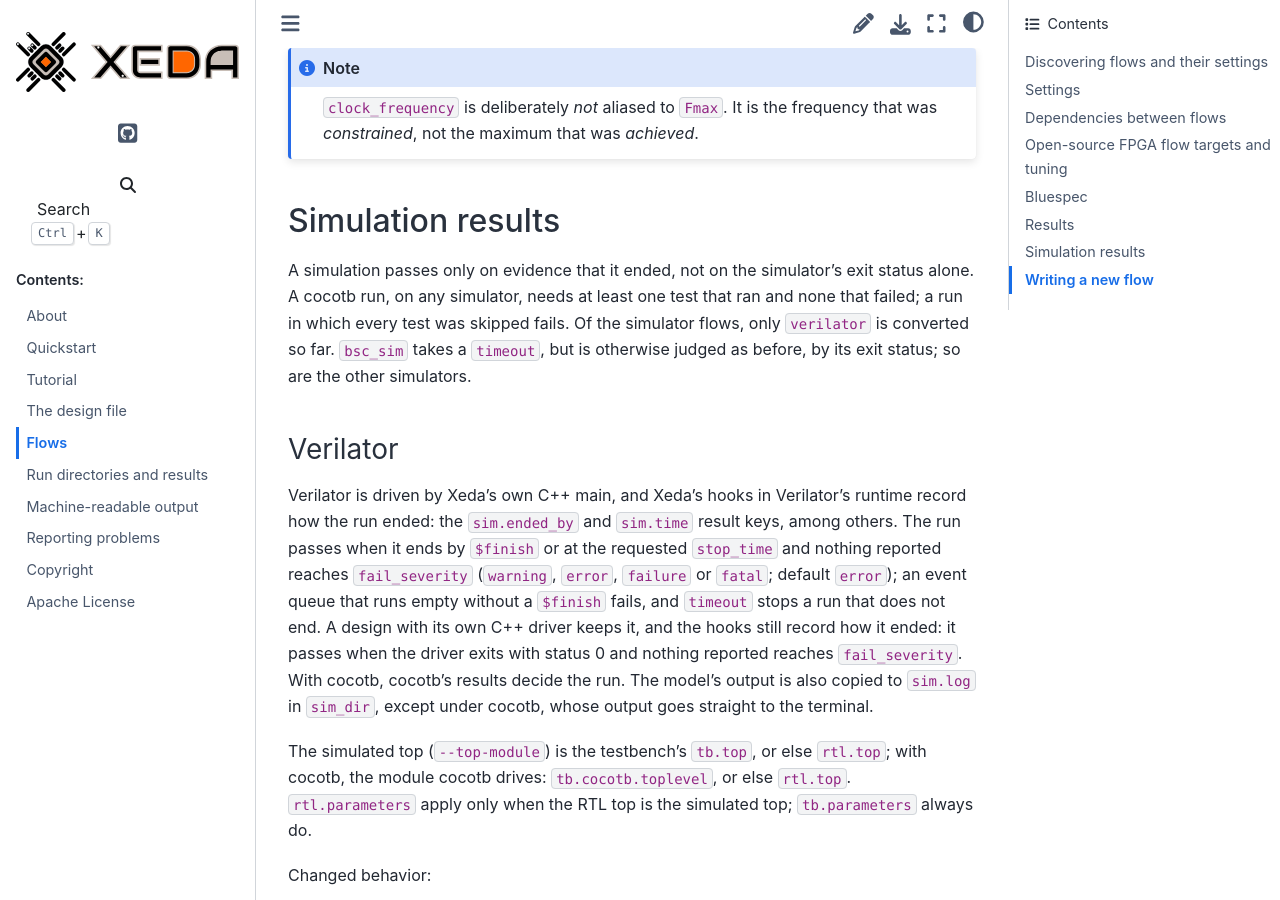
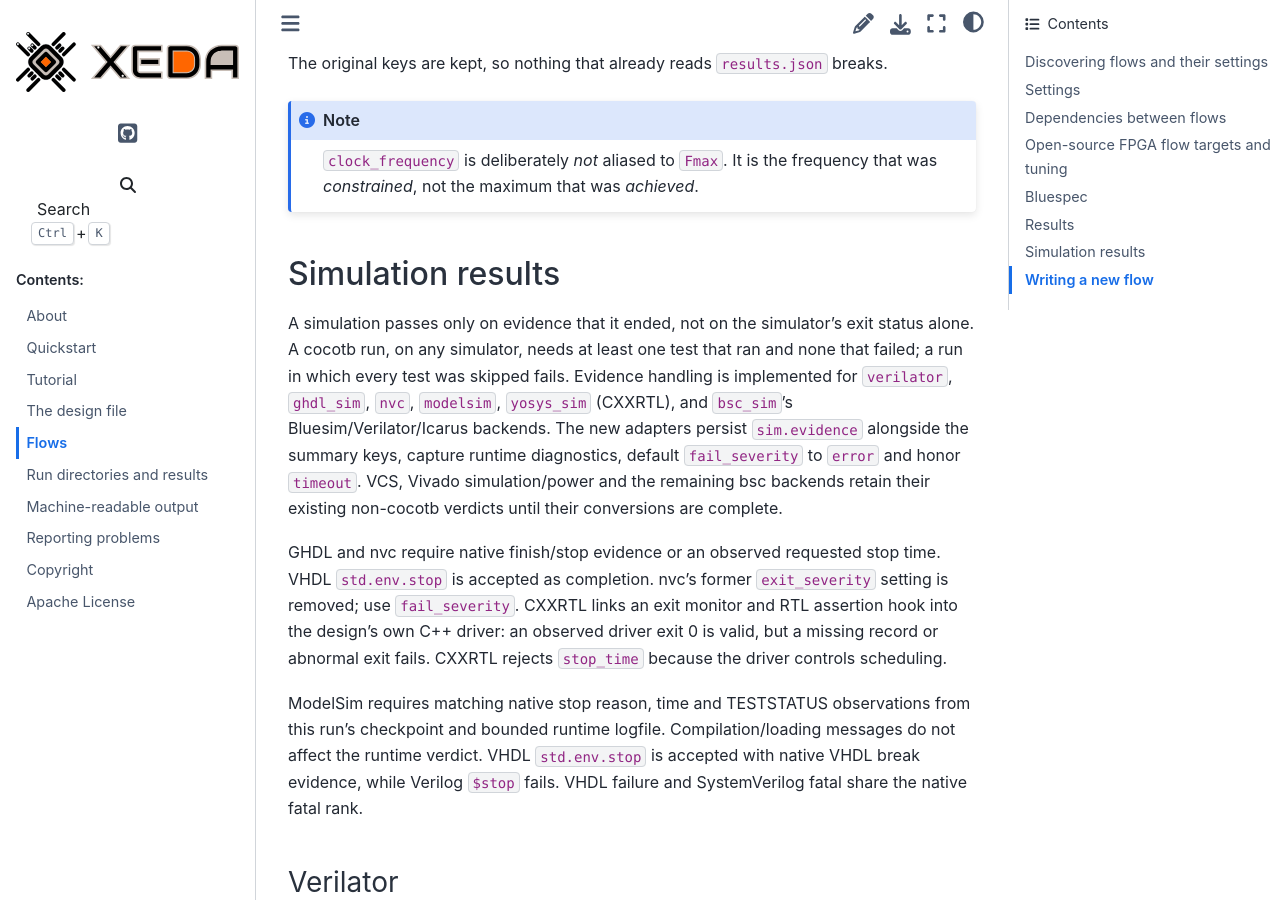
Before and after one commit to XedaHQ/xeda, a Sphinx documentation site: the page built from docs/flows.rst, in a window 1280 px wide and 900 px high, scrolled down 7208 px. Built offline with Sphinx 7.4.7 and the Sphinx Book theme 1.1.4, drawn with Linux system fonts in a browser that asks for light colours; some of the changed text lies outside the part shown.

Commit message:
Document integrated simulation evidence families

```diff
--- a/docs/flows.rst
+++ b/docs/flows.rst
@@ -248,10 +248,12 @@
 
 ``bsc_sim`` runs the testbench with Bluesim (the default), bsc's own cycle-based simulator, or,
 through bsc's ``-vsim`` link step, a Verilog simulator: Verilator, Icarus Verilog, or another one
-bsc supports. The run fails when the simulation exits with a failure status -- a testbench's
-``$fatal`` or a failing ``dynamicAssert`` -- and passes otherwise; ``$finish(n)``'s argument is a
-verbosity level, not a status, and of Bluesim, Verilator and Icarus Verilog, ``$error`` fails
-the run only under Verilator.
+bsc supports. Bluesim, Verilator and Icarus require an observed ``$finish`` or a confirmed
+requested limit, with no runtime event reaching ``fail_severity`` (default ``error``).
+``$finish(n)``'s argument is a verbosity level, not an exit status. A requested Bluesim
+``max_cycles`` passes only with the measured cycle count and final simulated time; an early
+explicit finish remains valid. A silent exit 0 and a drained event queue fail. Other bsc
+backends still await evidence conversion.
 
 .. code-block:: bash
 
@@ -299,9 +301,23 @@
 
 A simulation passes only on evidence that it ended, not on the simulator's exit status alone. A
 cocotb run, on any simulator, needs at least one test that ran and none that failed; a run in
-which every test was skipped fails. Of the simulator flows, only ``verilator`` is converted so
-far. ``bsc_sim`` takes a ``timeout``, but is otherwise judged as before, by its exit status; so
-are the other simulators.
+which every test was skipped fails. Evidence handling is implemented for ``verilator``,
+``ghdl_sim``, ``nvc``, ``modelsim``, ``yosys_sim`` (CXXRTL), and ``bsc_sim``'s
+Bluesim/Verilator/Icarus backends. The new adapters persist ``sim.evidence`` alongside the
+summary keys, capture runtime diagnostics, default ``fail_severity`` to ``error`` and honor
+``timeout``. VCS, Vivado simulation/power and the remaining bsc backends retain their existing
+non-cocotb verdicts until their conversions are complete.
+
+GHDL and nvc require native finish/stop evidence or an observed requested stop time. VHDL
+``std.env.stop`` is accepted as completion. nvc's former ``exit_severity`` setting is removed;
+use ``fail_severity``. CXXRTL links an exit monitor and RTL assertion hook into the design's
+own C++ driver: an observed driver exit 0 is valid, but a missing record or abnormal exit
+fails. CXXRTL rejects ``stop_time`` because the driver controls scheduling.
+
+ModelSim requires matching native stop reason, time and TESTSTATUS observations from this
+run's checkpoint and bounded runtime logfile. Compilation/loading messages do not affect the
+runtime verdict. VHDL ``std.env.stop`` is accepted with native VHDL break evidence, while
+Verilog ``$stop`` fails. VHDL failure and SystemVerilog fatal share the native fatal rank.
 
 Verilator
 ---------
```
Also changed, not shown: CHANGELOG.md (+14 -2 lines), CLAUDE.md (+12 -4 lines).
